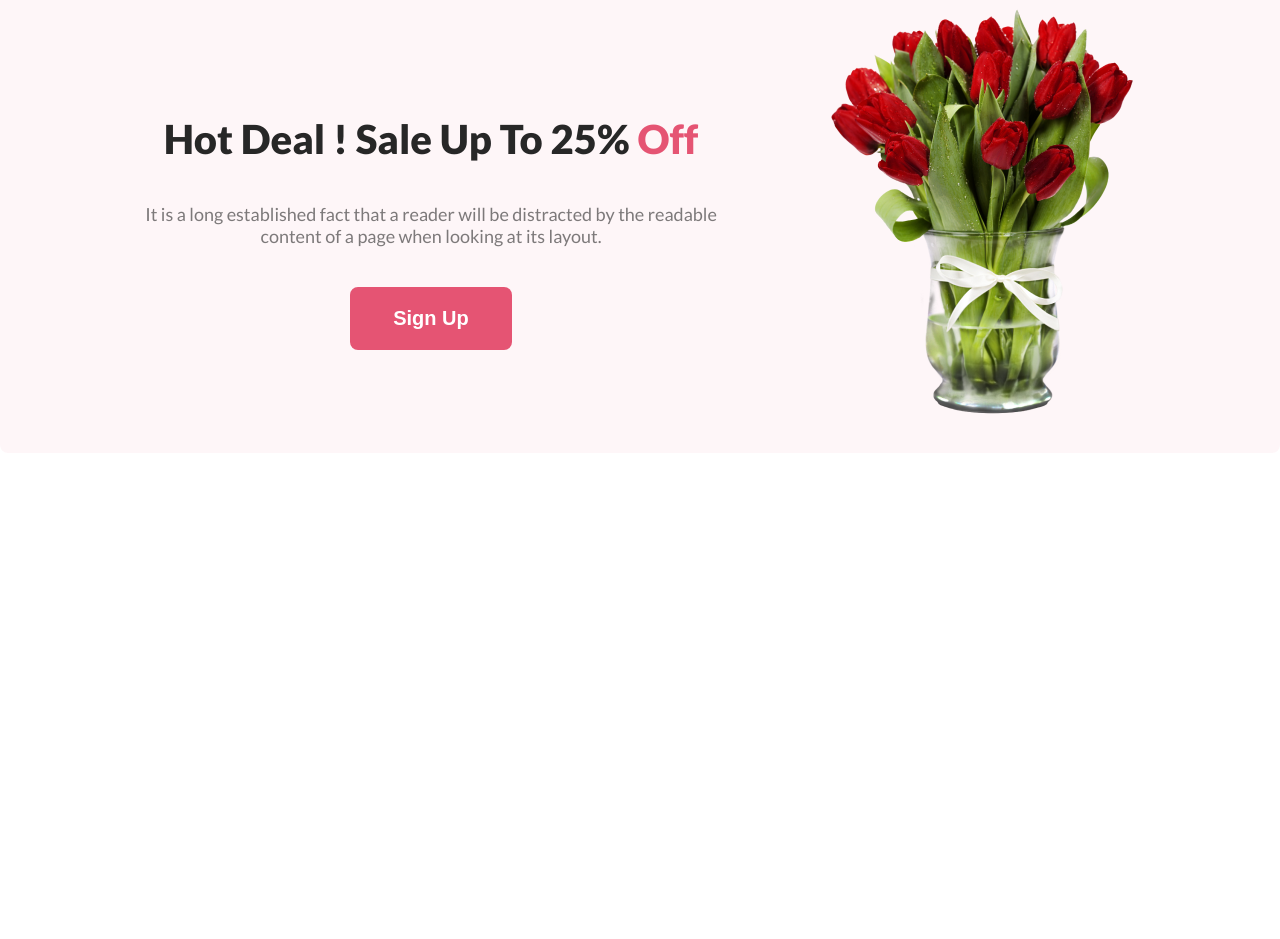
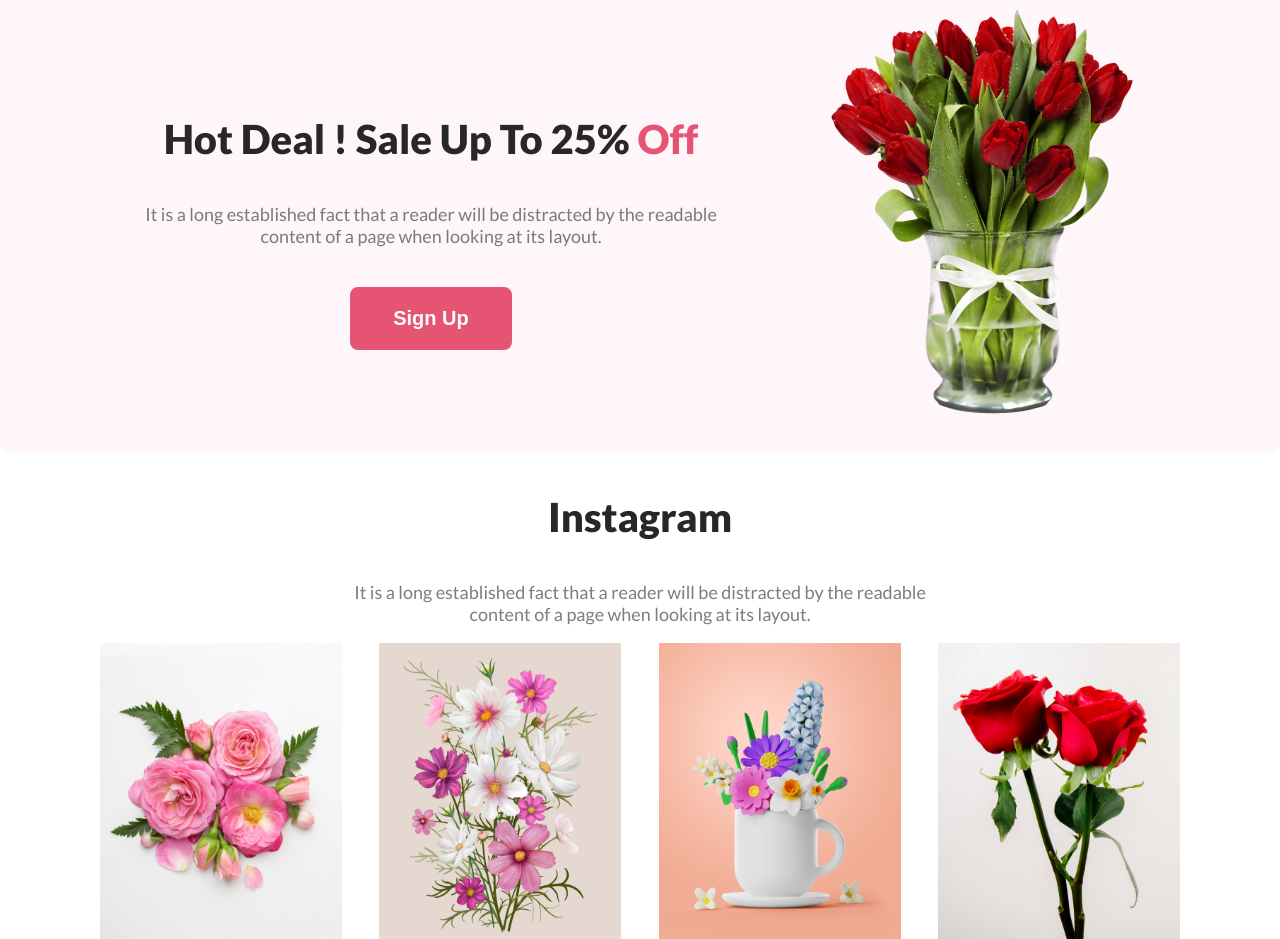
Before and after one commit to asafdiu/online-flower-shop, a plain HTML site: page index.html in a window 1280 px wide. Shown: the part 1837-2776 px from the top of the page. Before the commit the page ends 2290 px from the top, so only its background shows below. Drawn offline with Linux system fonts and the light colour scheme.

Commit message:
instagram done

```diff
--- a/index.html
+++ b/index.html
@@ -79,6 +79,20 @@
 
         </section>
 
+        <section class="instagram">
+            <div class="insta-top">
+                <h3>Instagram</h3>
+                <p>It is a long established fact that a reader will be distracted by the readable content of a page when looking at its layout.</p>
+            </div>
+            <div class="insta-images">
+                <img class="insta-image-size" src="Flower Asset/Flower 01.png" alt="">
+                <img class="insta-image-size" src="Flower Asset/Rectangle 4.png" alt="">
+                <img class="insta-image-size" src="Flower Asset/Rectangle 5.png" alt="">
+                <img class="insta-image-size" src="Flower Asset/Rectangle 6.png" alt="">
+
+            </div>
+        </section>
+
     </main>
     <footer>
 
--- a/styles.css
+++ b/styles.css
@@ -200,3 +200,44 @@ body {
     margin-top: 30px;
     margin-bottom: 30px;
 }
+
+/* Instagram Section started here */
+/* .instagram{
+
+    display: block;
+    justify-content: space-between;
+} */
+
+.insta-top {
+    max-width: 594px;
+    text-align: center;
+    margin: auto;
+}
+
+.insta-top h3 {
+    color: #272727;
+    font-size: 40px;
+    font-weight: 800;
+}
+
+.insta-top p {
+    color: rgba(39, 39, 39, 0.60);
+    font-size: 18px;
+    font-weight: 400;
+}
+
+.insta-images {
+    max-width: 1155px;
+    margin: auto;
+    display: flex;
+    text-align: center;
+    justify-content: space-evenly;
+
+
+}
+
+.insta-image-size {
+    width: 242px;
+    height: 296px;
+    flex-shrink: 0;
+}
```
